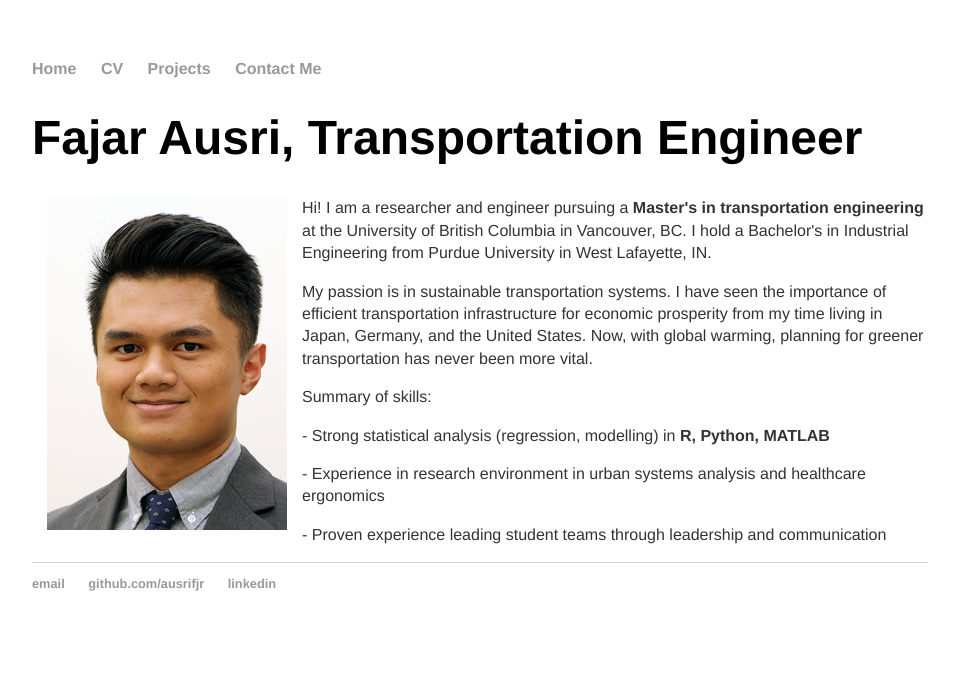
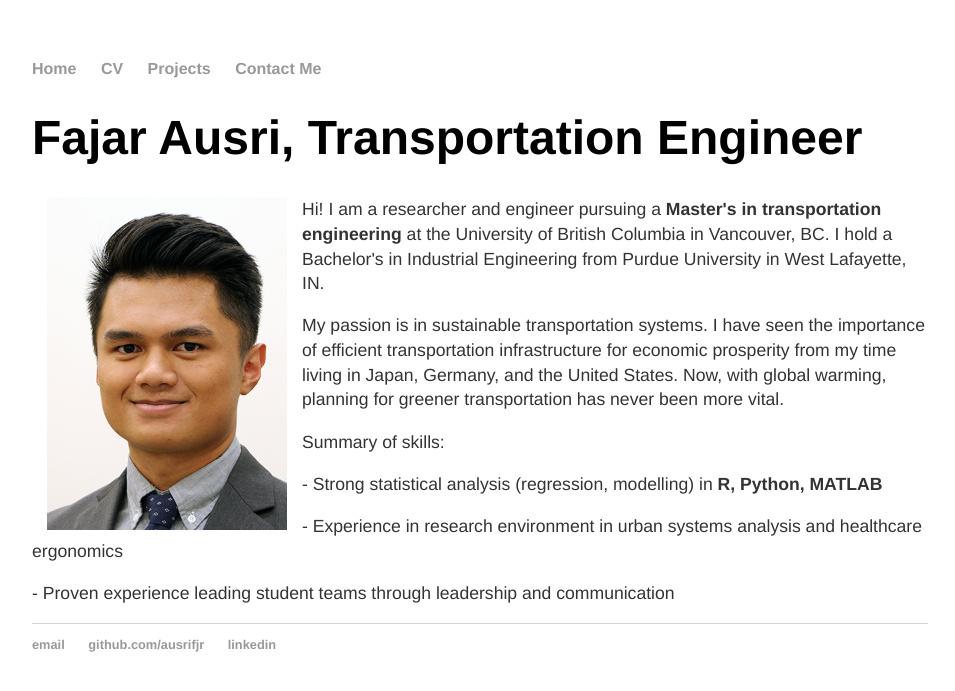
Before and after one commit to ausrifjr/ausrifjr.github.io, a Jekyll site: the page built from index.html, in a window 1280 px wide. Shown: the top 691 px of the page, without its empty margins (160-1115 px from the left). Built offline with Jekyll 4.4.1, drawn with Linux system fonts in a browser that asks for light colours.

Commit message:
Update main.css

```diff
--- a/css/main.css
+++ b/css/main.css
@@ -28,7 +28,7 @@ h2 {
     font-family:'Helvetica', 'Arial', 'Sans-Serif';
 }
 p {
-    font-size: 1em;
+    font-size: 1.1em;
     font-family:'Helvetica', 'Arial', 'Sans-Serif';
     line-height: 1.4em;
     color: #333;
```
